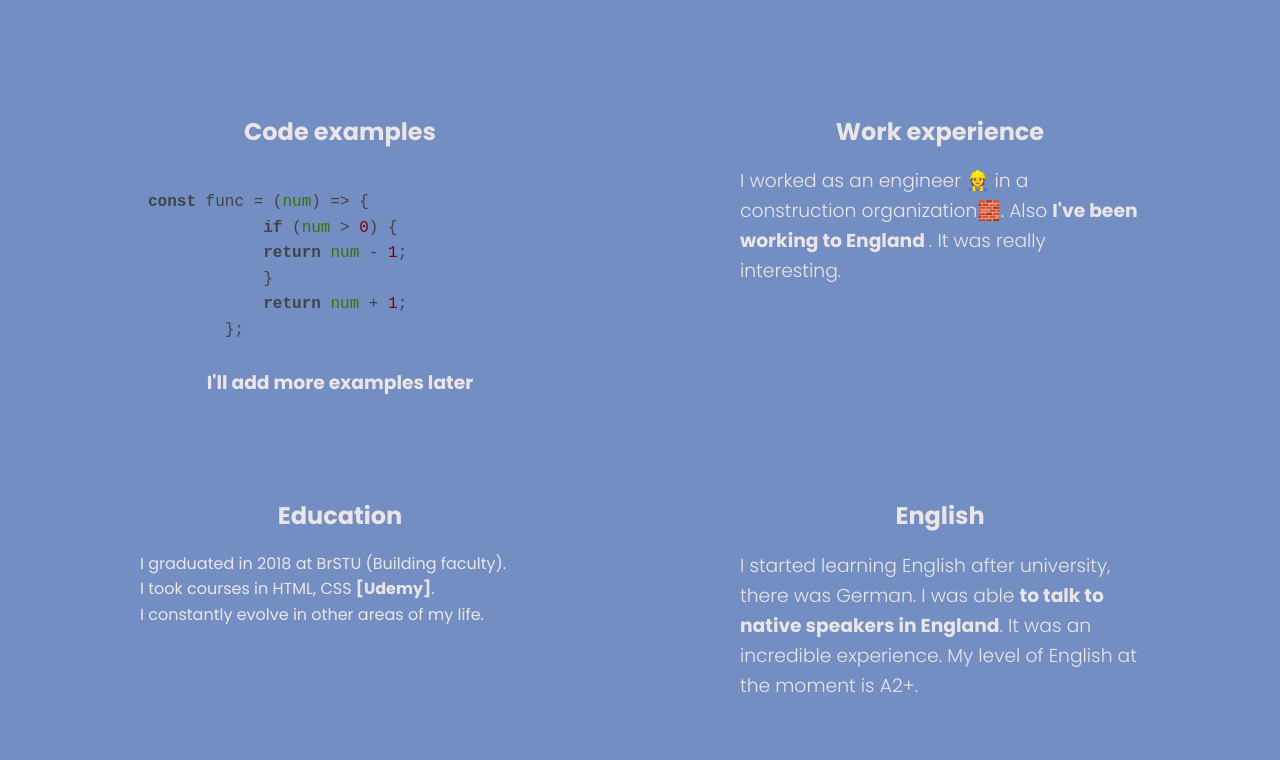
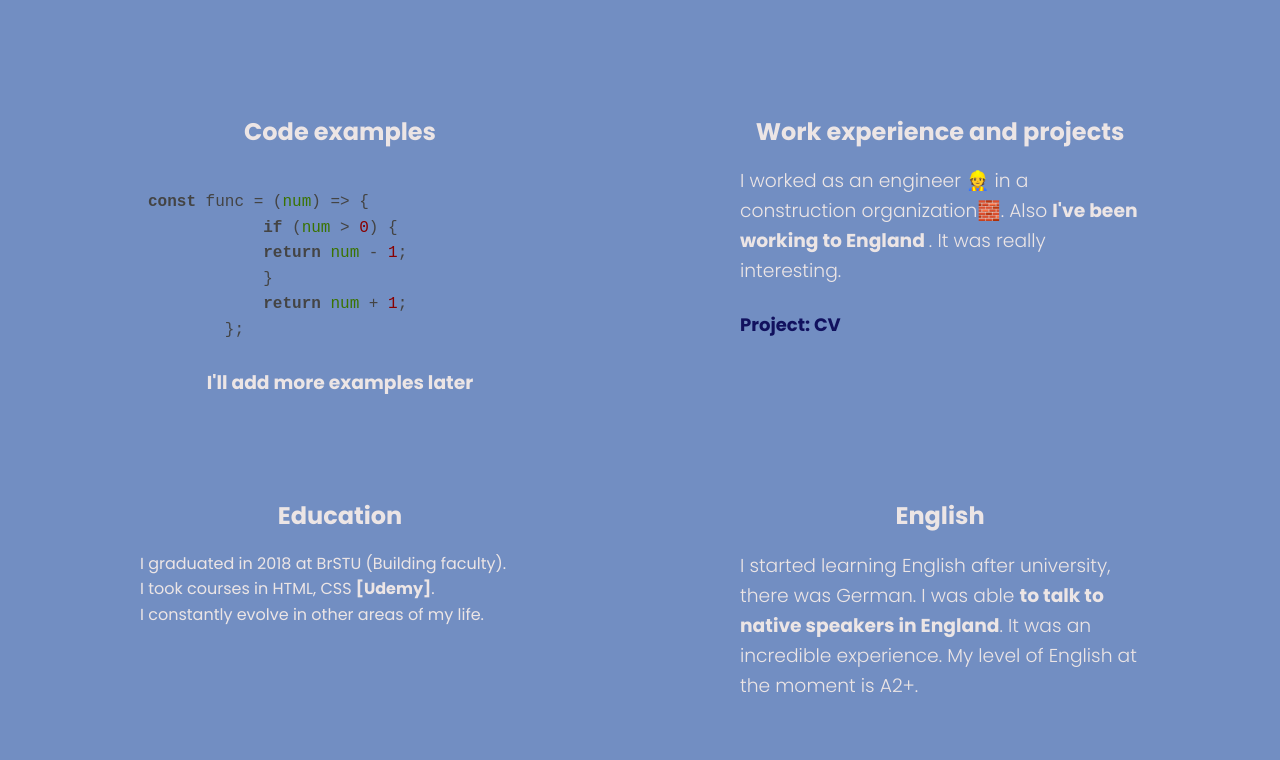
Before and after one commit to ValentinBrest/rsschool-cv-dec21-, a plain HTML site: page index.html in a window 1280 px wide. Shown: the part 1114-1874 px from the top of the page. Drawn offline with Linux system fonts and the light colour scheme.

Commit message:
docs: add the information about projects

```diff
--- a/index.html
+++ b/index.html
@@ -95,8 +95,10 @@
             </section>
 
             <section class="section">
-                <div class="section_name"><h2>Work experience</h2></div>
+                <div class="section_name"><h2>Work experience and projects</h2></div>
                 <div class="section_text"><h3>I worked as an engineer 	&#128119; in a construction organization&#129521;. Also <b> I've been working to England </b>. It was really interesting. </h3> </div>
+                <br>
+                <a href="https://valentinbrest.github.io/rsschool-cv/" class="section_link">Project: CV </a>
             </section>
 
             <section class="section">
--- a/style.css
+++ b/style.css
@@ -164,7 +164,13 @@ h1,h2,h3,h4,h5,h6 {
 
 .section_text a{
     font-size: 15px;
+}
 
+.section_link{
+    text-decoration: none;
+    font-weight: 700;
+    font-size: 18px;
+    color: rgb(17, 17, 94);
 }
 
 .section_nav li{
```
